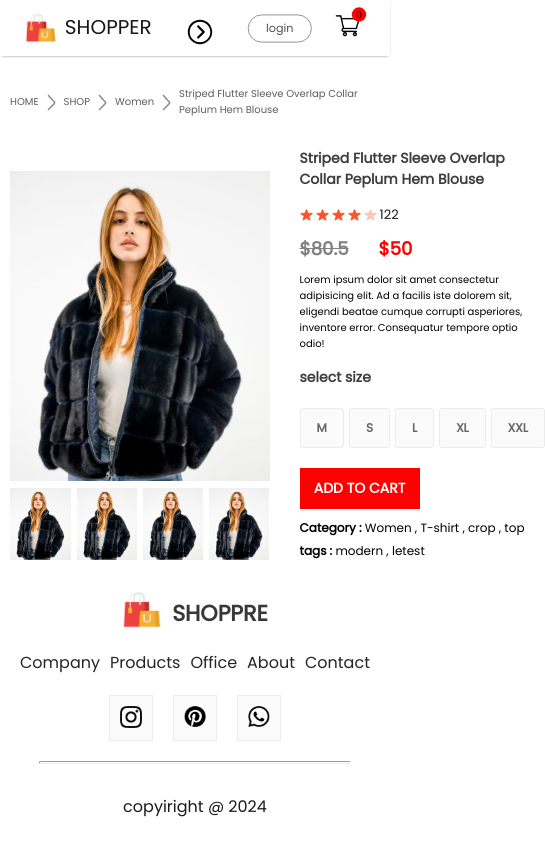
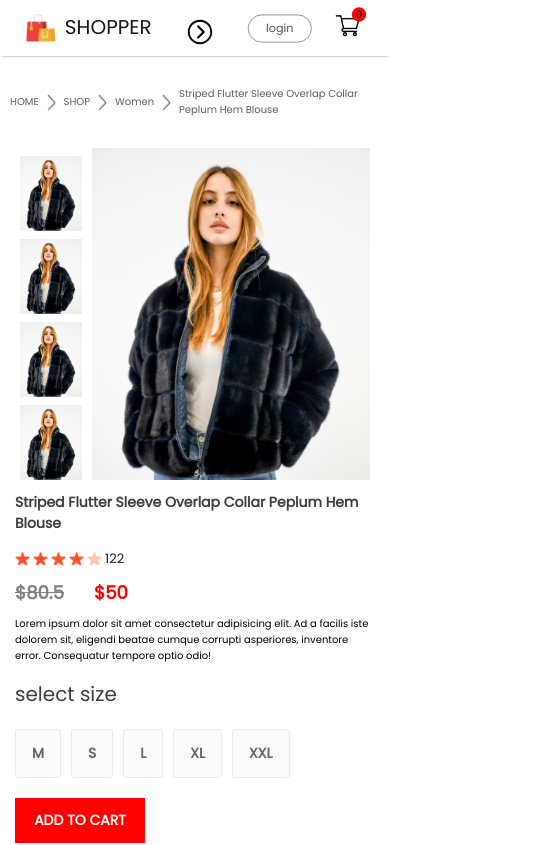
Before and after one commit to Kaksophat/react-project, a React (Vite) app: page /product/1 in a window 390 px wide. Shown: the top 845 px of the page, 545 px wide, since content can reach past the window. Built offline with nearby package versions, Linux system fonts and the light colour scheme.

Commit message:
responesive css

```diff
--- a/src/component/Cartitems/Cartitems.css
+++ b/src/component/Cartitems/Cartitems.css
@@ -92,3 +92,60 @@
     color: white;
     cursor: pointer;
 }
+
+@media (max-width:1280px){
+    .cartitem{
+        margin: 60px 50px;
+    }
+    .cartitem-format-main{
+        grid-template-columns: 0.5fr 2fr 0.5fr 0.5fr 0.5fr 0.5fr 0.5fr ;
+        gap: 20px;
+        padding:15px 0px;
+        font-size: 15px;
+    }
+    .carticon-product-icon{
+        height: 50px;
+    }
+    .cartitem-quantify{
+        width: 40px;
+        height: 50px;
+    }
+    .removecart{
+        margin: auto;
+    }
+    .cartitems-down{
+        margin: 80px 0px;
+        flex-direction: column;
+        gap: 80px;
+    }
+    .cartitem-total{
+        margin: 0;
+    }
+    .cartitem-total button{
+        width: 200px;
+        height: 45px;
+       font-size: 15px;
+    }
+    .cartitem-promobox{
+        width: auto;
+        max-width: 500px;
+    }
+    .cartitem-promobox input{
+        width: 100%;
+    }
+    .cartitem-promobox button{
+        width: 120px;
+        margin-left: -122px;
+    }
+}
+
+@media (max-width:500px){
+    .cartitem-format-main{
+        display: none;
+        grid-template-columns: 0.5fr 3fr 0.5fr;
+        gap: 10px;
+    }
+    .cartitem-format{
+        display: grid;
+    }
+}
--- a/src/component/Displayproduct/Displayproducr.css
+++ b/src/component/Displayproduct/Displayproducr.css
@@ -230,12 +230,57 @@
       font-size: 12px;
     }
     .displayproduct-right button {
-      width: 120px;
-      padding: 10px 0px;
-      margin-bottom: 5px;
-      font-size: 14px;
+      width: 100px;
+      font-size: 12px;
     }
     .displayproduct-right-category {
       font-size: 12px;
     }
   }
+  @media (max-width:500px){
+    .displayproduct{
+      flex-direction: column;
+    }
+    .displayproduct-left{
+      gap: 10px;
+      flex-direction: row;
+      margin: auto;
+    }
+    .displayproduct-img-list{
+      flex-direction: column;
+      gap: 8px;
+    }
+    .displayproduct-img-list img{
+      height: 75px;
+    }
+    .displayproduct-main-img{
+      height: 332px;
+    }
+    .displayproduct-right{
+      margin: 5px;
+    }
+    .displayproduct-right-size h1{
+      margin-top: 10px;
+      font-size: 20px;
+      font-weight: 500;
+    }
+    .displayproduct-star img{
+      width: 15px;
+    }
+    .displayproduct-right-sizes{
+      gap: 10px;
+      margin: 20px 0px;
+    }
+    .displayproduct-right-sizes div{
+      padding: 13px 16px;
+      font-size: 14px;
+    }
+    .displayproduct-right button{
+      width: 130px;
+      font-size: 14px;
+      padding: 12px 0px;
+    }
+    .displayproduct-right-category{
+      font-size: 16px;
+    }
+  }
```
